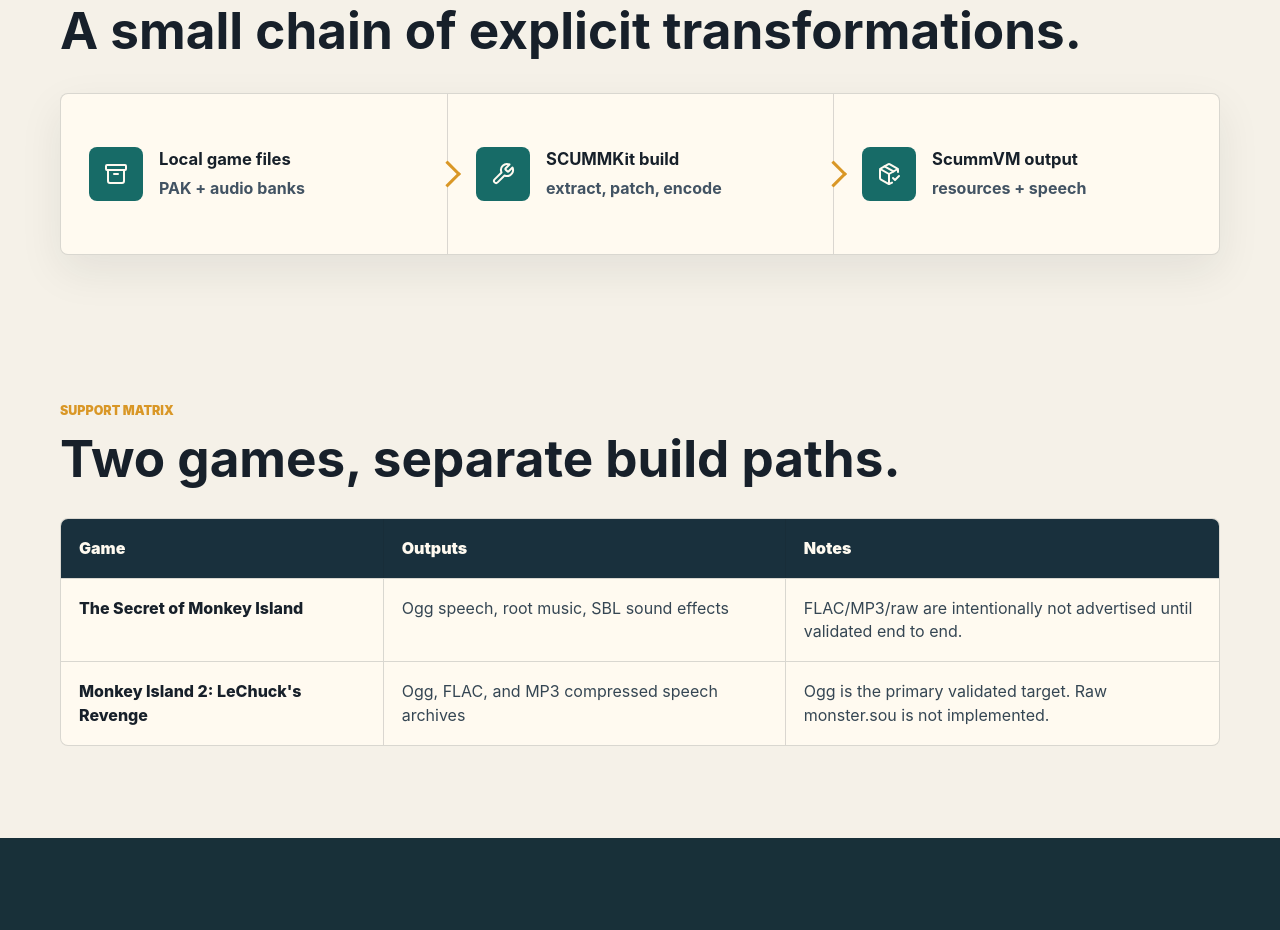
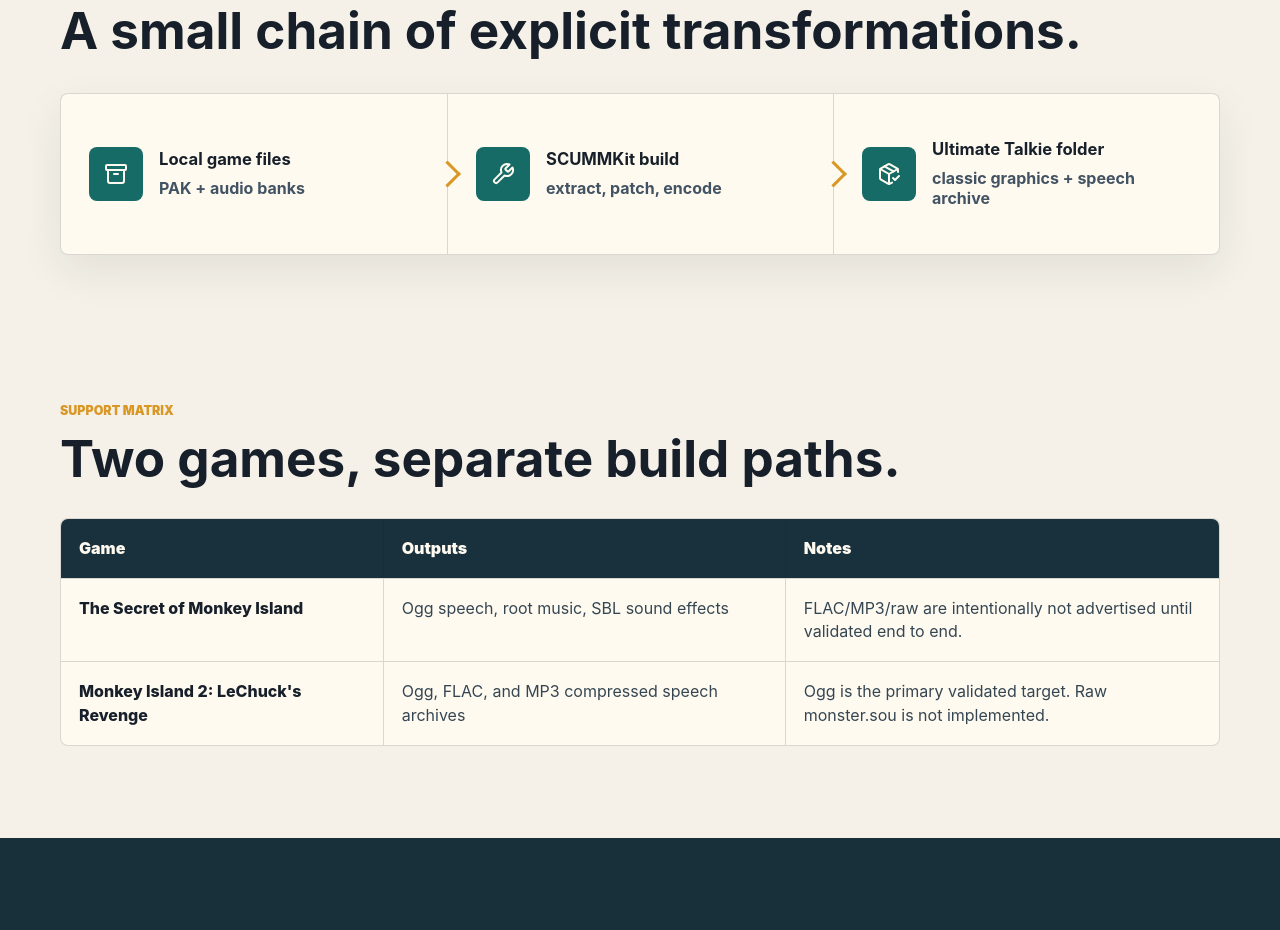
Before and after one commit to jmnunezizu/extractpak, a React (Vite) app in the folder site/: page / in a window 1280 px wide. Shown: the part 1860-2790 px from the top of the page. Built offline with nearby package versions, Linux system fonts and the light colour scheme.

Commit message:
docs: clarify site build outcome copy

```diff
--- a/site/src/main.tsx
+++ b/site/src/main.tsx
@@ -63,7 +63,7 @@
 const pipeline = [
   { label: "Local game files", detail: "PAK + audio banks", icon: Archive },
   { label: "SCUMMKit build", detail: "extract, patch, encode", icon: Wrench },
-  { label: "ScummVM output", detail: "resources + speech", icon: PackageCheck },
+  { label: "Ultimate Talkie folder", detail: "classic graphics + speech archive", icon: PackageCheck },
 ];
 
 const timeline = [
```
